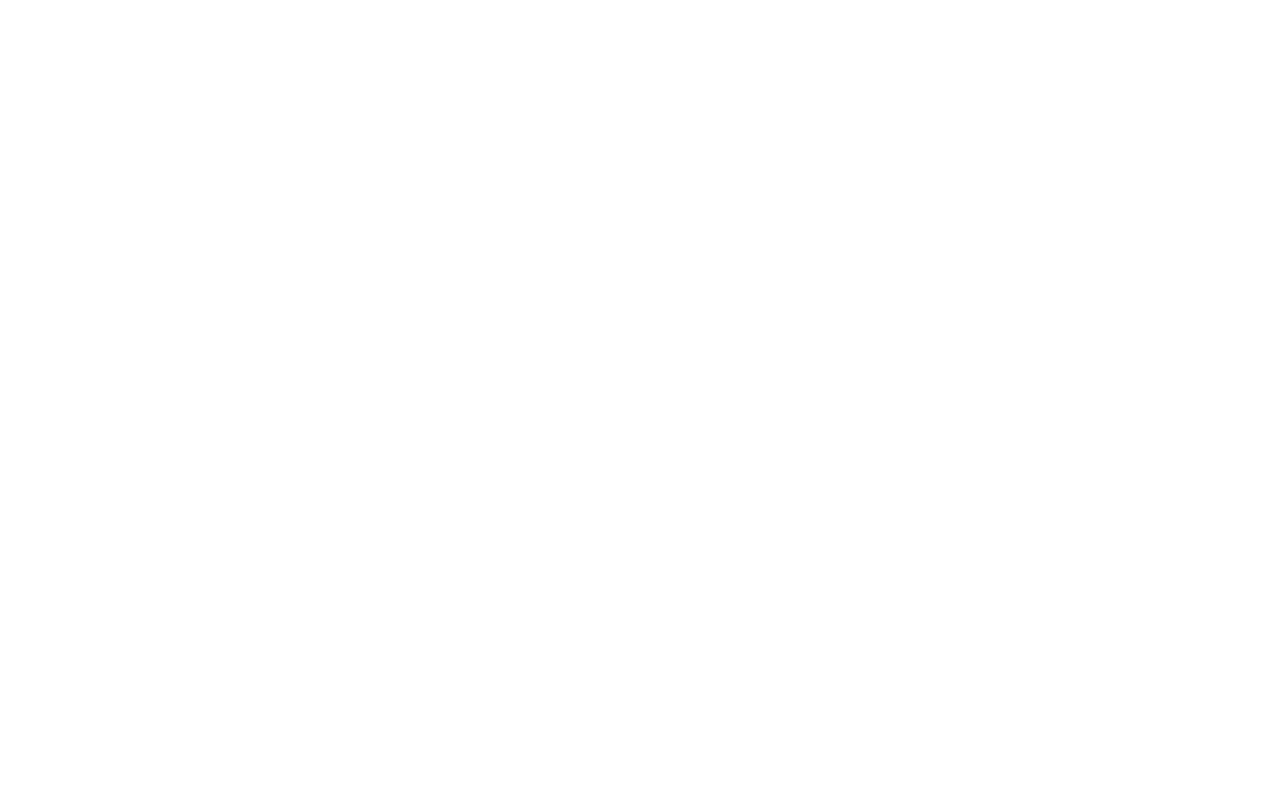
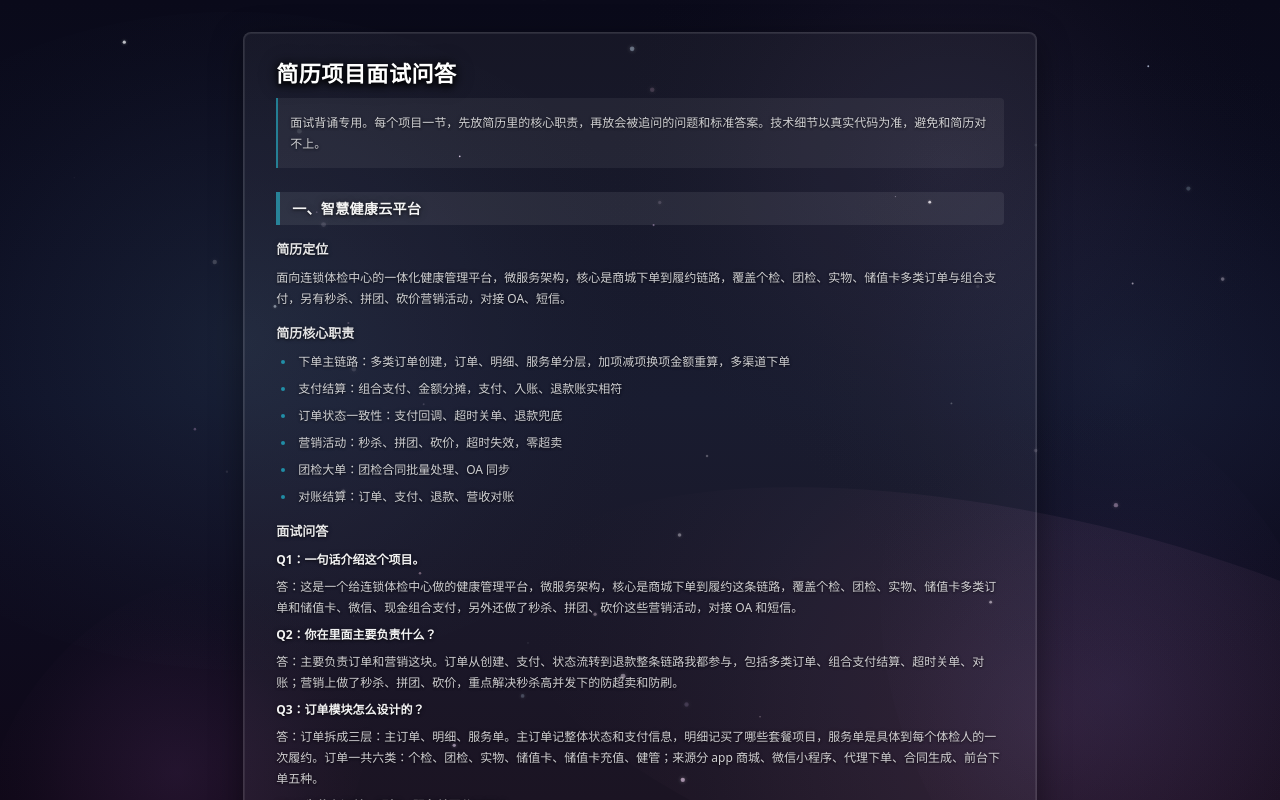
Before and after one commit to GDCzhou/my-resume, a Next.js app: page /interview-qa in a window 1280 px wide. Before the commit this address had no page. Shown: the top 800 px of the page. Built offline with nearby package versions, Linux system fonts and the light colour scheme.

Commit message:
feat: 新增面试问答页面

```diff
--- /dev/null
+++ b/app/interview-qa/page.tsx
@@ -0,0 +1,30 @@
+import fs from 'node:fs/promises';
+import path from 'node:path';
+import ReactMarkdown from 'react-markdown';
+import remarkGfm from 'remark-gfm';
+import AcidBackground from '../components/AcidBackground';
+import { markdownComponents } from '../components/ResumeContent';
+
+export const dynamic = 'force-static';
+
+export default async function InterviewQaPage() {
+  const filePath = path.join(process.cwd(), 'content', '简历项目面试问答.md');
+  const raw = await fs.readFile(filePath, 'utf-8');
+
+  return (
+    <div className="min-h-screen relative py-[2rem]">
+      <AcidBackground />
+      <article
+        className="resume relative z-10 w-[21cm] min-h-[29.7cm] mx-auto
+                   bg-white/[0.05]
+                   border border-white/[0.12] rounded-lg
+                   shadow-[0_8px_32px_rgba(0,0,0,0.4),0_0_0_1px_rgba(255,255,255,0.08)_inset]
+                   px-[2em] pt-[1.5rem] pb-[1.5rem]"
+      >
+        <ReactMarkdown remarkPlugins={[remarkGfm]} components={markdownComponents}>
+          {raw}
+        </ReactMarkdown>
+      </article>
+    </div>
+  );
+}
```
